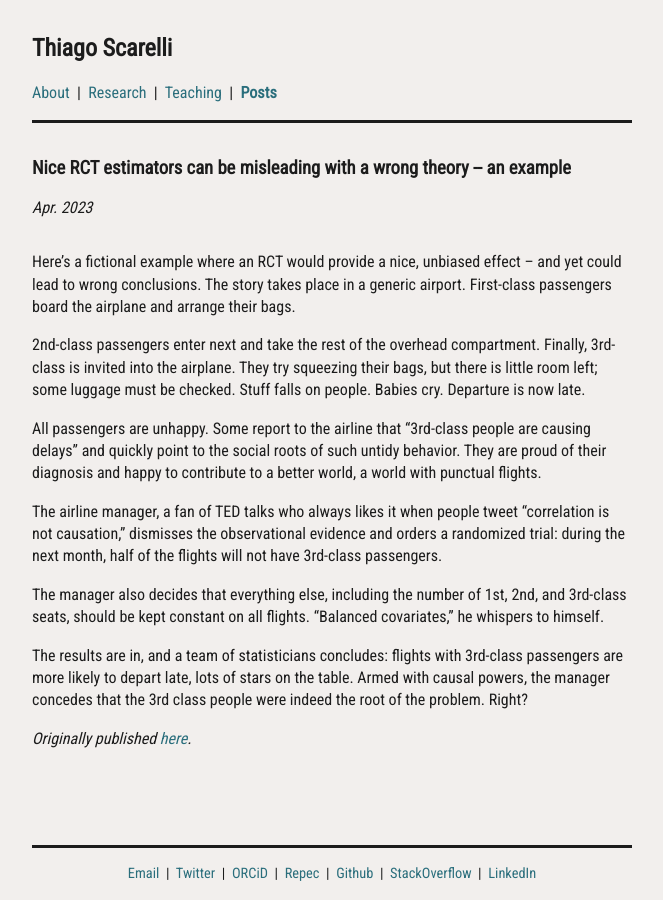
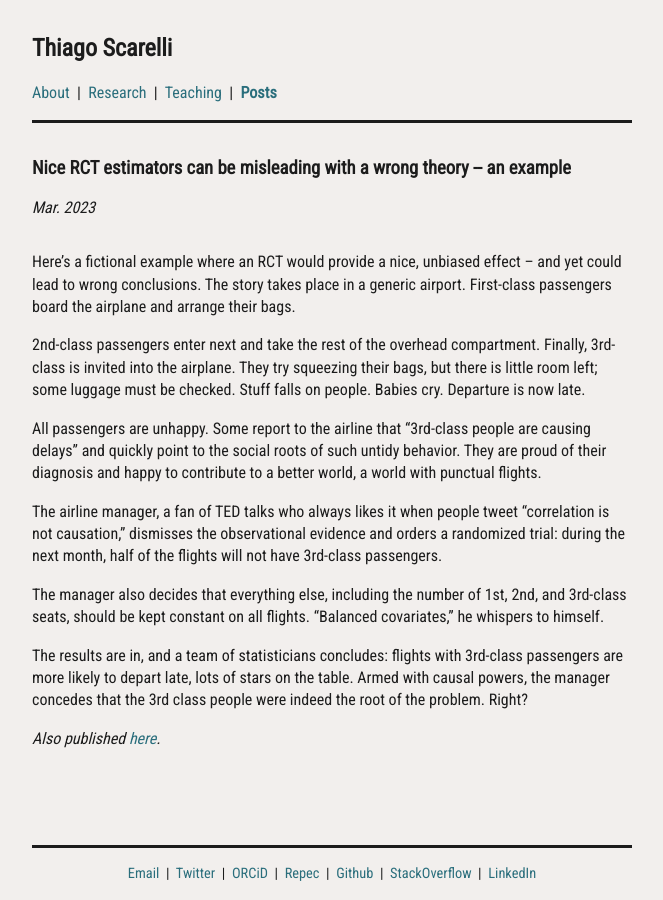
Before and after one commit to thiagoscarelli/thiagoscarelli.github.io, a Jekyll site: the page built from _posts/2023-03-16-RCT-fail-example.md, in a window 1280 px wide. Shown: the whole page, without its empty margins (308-971 px from the left). Built offline with Jekyll 4.4.1, drawn with Linux system fonts in a browser that asks for light colours.

Commit message:
new posts

```diff
--- a/_posts/2023-04-16-RCT-fail-example.md
+++ b/_posts/2023-03-16-RCT-fail-example.md
@@ -16,4 +16,4 @@ The manager also decides that everything else, including the number of 1st, 2nd,
 
 The results are in, and a team of statisticians concludes: flights with 3rd-class passengers are more likely to depart late, lots of stars on the table. Armed with causal powers, the manager concedes that the 3rd class people were indeed the root of the problem. Right?
 
-*Originally published [here](https://twitter.com/tscarelli/status/1647756318583799809?s=20){:target="_blank" rel="noopener"}.*
+*Also published [here](https://twitter.com/tscarelli/status/1647756318583799809?s=20){:target="_blank" rel="noopener"}.*
```
Also changed, not shown: other parts of _posts/2023-03-16-RCT-fail-example.md (+1 -1 lines).
